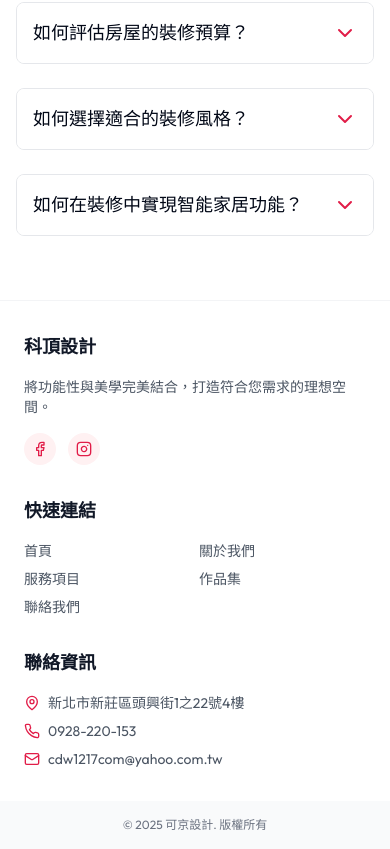
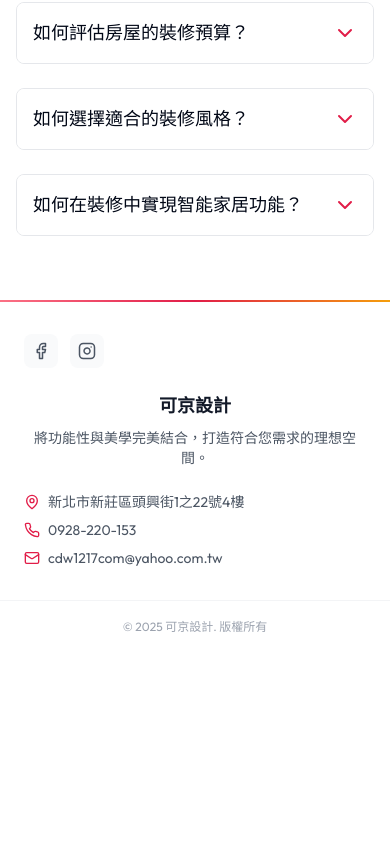
Before and after one commit to ez945y/kejing, a Next.js app in the folder frontend/: page / in a window 390 px wide. Shown: the part 3915-4764 px from the top of the page. After the commit the page ends 4564 px from the top, so only its background shows below. Built offline with nearby package versions, Linux system fonts and the light colour scheme.

Commit message:
feat. 相冊繁中化

```diff
--- a/frontend/src/app/contact/page.tsx
+++ b/frontend/src/app/contact/page.tsx
@@ -6,7 +6,6 @@ import { Input } from "@/components/ui/input";
 import { Textarea } from "@/components/ui/textarea";
 import { Label } from "@/components/ui/label";
 import MainNav from "@/components/mainNav";
-import MainFooter from "@/components/mainFooter";
 import { MapPin, Phone, Mail, Clock, Send } from "lucide-react";
 import { submitContactForm } from "@/app/api/contactApi";
 
@@ -273,7 +272,6 @@ export default function ContactPage() {
           </div>
         </section>
       </main>
-      <MainFooter />
     </>
   );
 }
--- a/frontend/src/app/gallery/page.tsx
+++ b/frontend/src/app/gallery/page.tsx
@@ -1,14 +1,11 @@
 "use client"
 
 import React, { useEffect, useState } from 'react';
-import { Tabs, TabsContent, TabsList, TabsTrigger } from '@/components/ui/tabs';
+import { Tabs, TabsList, TabsTrigger } from '@/components/ui/tabs';
 import { Card, CardContent } from "@/components/ui/card";
-import Image from 'next/image';
 import { fetchAllAlbumsWithImages, Album, Image as ImageType } from '@/app/api/galleryService';
 import Link from 'next/link';
 import MainNav from '@/components/mainNav';
-import MainFooter from '@/components/mainFooter';
-import { Skeleton } from '@/components/ui/skeleton';
 import { EmptyState } from '@/components/ui/emptyState';
 import { FileQuestion } from 'lucide-react';
 
@@ -42,7 +39,7 @@ export default function GalleryPage() {
   return (
     <div className="min-h-screen flex flex-col">
       <MainNav />
-      <main className="flex-grow container mx-auto mt-12 px-4 py-8">
+      <main className="flex-grow container mx-auto mt-16 px-4 py-8">
         <h1 className="text-3xl font-bold text-center mb-8">精選作品集</h1>
 
         <Tabs
@@ -105,7 +102,6 @@ export default function GalleryPage() {
           </div>
         )}
       </main>
-      <MainFooter />
     </div>
   );
 }
--- a/frontend/src/app/services/page.tsx
+++ b/frontend/src/app/services/page.tsx
@@ -3,7 +3,6 @@
 import { useState, useEffect } from "react";
 import { fetchAllServices } from "@/app/api/serviceApi";
 import MainNav from "@/components/mainNav";
-import MainFooter from "@/components/mainFooter";
 import { Button } from "@/components/ui/button";
 import Link from "next/link";
 import Image from "next/image";
@@ -193,7 +192,6 @@ const ServicesPage = () => {
           </div>
         </motion.section>
       </main>
-      <MainFooter />
     </>
   );
 };
--- a/frontend/src/components/mainFooter.tsx
+++ b/frontend/src/components/mainFooter.tsx
@@ -1,67 +1,47 @@
 import React from 'react';
-import Link from 'next/link';
 import { MapPin, Phone, Mail, Instagram, Facebook } from 'lucide-react';
 
 const MainFooter = () => {
   return (
-    <footer className="bg-white border-t border-gray-100">
-      {/* 主要内容区域 */}
+    <footer className="bg-white">
+      {/* Gradient divider */}
+      <div className="h-0.5 w-full bg-gradient-to-r from-rose-400 via-rose-600 to-amber-500"></div>
+
+      {/* Main content area */}
       <div className="container mx-auto px-6 py-8">
-        <div className="grid grid-cols-1 md:grid-cols-3 gap-8">
-          {/* 公司信息 */}
-          <div>
-            <h3 className="text-lg font-bold text-gray-900 mb-4">科頂設計</h3>
-            <p className="text-gray-600 text-sm mb-4">
+        <div className="flex flex-col md:flex-row justify-between items-start md:items-center gap-6">
+          {/* Social links */}
+          <div className="flex space-x-3">
+            <a
+              href="https://www.facebook.com/profile.php?id=100000361185563"
+              target="_blank"
+              rel="noopener noreferrer"
+              className="bg-gray-50 hover:bg-rose-50 p-2 rounded-lg transition-all duration-300"
+            >
+              <Facebook size={18} className="text-gray-600 hover:text-rose-600" />
+            </a>
+            <a
+              href="https://www.instagram.com/corking_space/"
+              target="_blank"
+              rel="noopener noreferrer"
+              className="bg-gray-50 hover:bg-rose-50 p-2 rounded-lg transition-all duration-300"
+            >
+              <Instagram size={18} className="text-gray-600 hover:text-rose-600" />
+            </a>
+          </div>
+
+          {/* Company info */}
+          <div className="text-center">
+            <h3 className="text-lg font-bold text-gray-900 mb-2">可京設計</h3>
+            <p className="text-gray-600 text-sm">
               將功能性與美學完美結合，打造符合您需求的理想空間。
             </p>
-            <div className="flex space-x-3">
-              <a
-                href="https://www.facebook.com"
-                target="_blank"
-                rel="noopener noreferrer"
-                className="bg-rose-50 hover:bg-rose-100 p-2 rounded-full transition-colors"
-              >
-                <Facebook size={16} className="text-rose-600" />
-              </a>
-              <a
-                href="https://www.instagram.com"
-                target="_blank"
-                rel="noopener noreferrer"
-                className="bg-rose-50 hover:bg-rose-100 p-2 rounded-full transition-colors"
-              >
-                <Instagram size={16} className="text-rose-600" />
-              </a>
-            </div>
           </div>
 
-          {/* 快速链接 */}
-          <div>
-            <h3 className="text-lg font-bold text-gray-900 mb-4">快速連結</h3>
-            <div className="grid grid-cols-2 gap-2">
-              <Link href="/" className="text-gray-600 hover:text-rose-600 transition-colors text-sm">
-                首頁
-              </Link>
-              <Link href="/about" className="text-gray-600 hover:text-rose-600 transition-colors text-sm">
-                關於我們
-              </Link>
-              <Link href="/services" className="text-gray-600 hover:text-rose-600 transition-colors text-sm">
-                服務項目
-              </Link>
-              <Link href="/gallery" className="text-gray-600 hover:text-rose-600 transition-colors text-sm">
-                作品集
-              </Link>
-              <Link href="/contact" className="text-gray-600 hover:text-rose-600 transition-colors text-sm">
-                聯絡我們
-              </Link>
-            </div>
-          </div>
-
-          {/* 联络信息 */}
-          <div>
-            <h3 className="text-lg font-bold text-gray-900 mb-4">聯絡資訊</h3>
+          {/* Contact info */}
           <div className="space-y-2">
-              <div className="flex items-start">
-                <MapPin size={16} className="text-rose-600 mt-0.5 mr-2 flex-shrink-0" />
+            <div className="flex items-center">
+              <MapPin size={16} className="text-rose-600 mr-2 flex-shrink-0" />
               <span className="text-gray-600 text-sm">新北市新莊區頭興街1之22號4樓</span>
             </div>
             <div className="flex items-center">
@@ -75,12 +55,13 @@ const MainFooter = () => {
           </div>
         </div>
       </div>
-      </div>
 
-      {/* 版权声明 */}
-      <div className="bg-gray-50 py-4">
-        <div className="container mx-auto px-6 text-center text-gray-500 text-xs">
+      {/* Copyright bar */}
+      <div className="py-3 border-t border-gray-100">
+        <div className="container mx-auto px-6 text-center">
+          <span className="text-gray-400 text-xs">
             © {new Date().getFullYear()} 可京設計. 版權所有
+          </span>
         </div>
       </div>
     </footer>
--- a/frontend/src/components/mainNav.tsx
+++ b/frontend/src/components/mainNav.tsx
@@ -43,11 +43,11 @@ function MainNav() {
                 state ? "block" : "hidden"
               }`}
             >
-              <ul className="justify-center items-center space-y-8 md:flex md:space-x-6 md:space-y-0 mt-2 ml-5 font-semibold">
+              <ul className="justify-center items-center space-y-8 md:flex md:space-x-6 md:space-y-0 mt-2 ml-5 mr-10 font-semibold">
                 {menus.map((item, idx) => (
                   <li
                     key={idx}
-                    className=" hover:text-rose-600 text-sm"
+                    className=" hover:text-rose-600"
                   >
                     <Link href={item.path}>{item.title}</Link>
                   </li>
```
Also changed, not shown: frontend/src/app/admin/albums/[albumId]/page.tsx (+25 -25 lines), 8 other files (tests, documents, lock files or other folders). Lines whose indentation alone changed are shown as unchanged.
